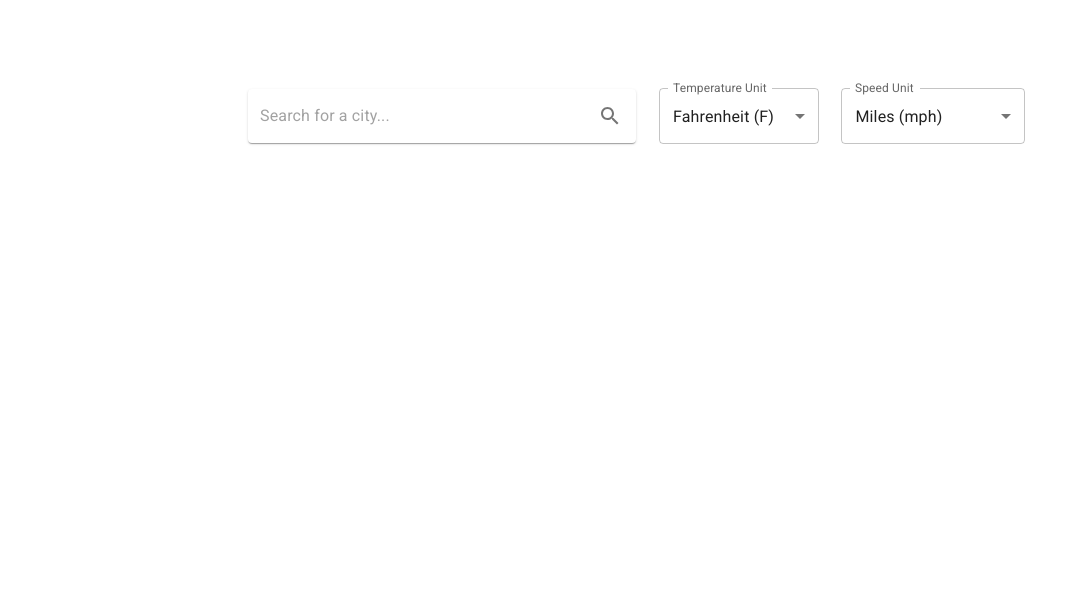
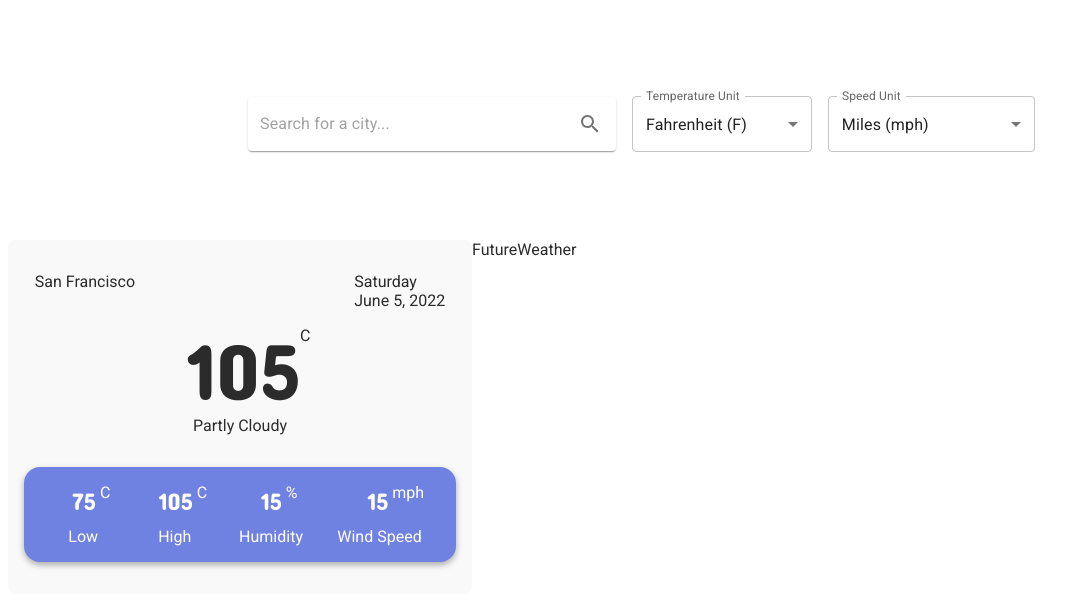
Before and after one commit to Hilarioo/Weather, a React (Create React App) app: page / in a window 1280 px wide. Shown: the top 608 px of the page, without its empty margins (0-1078 px from the left). Built offline with nearby package versions, Linux system fonts and the light colour scheme.

Commit message:
todays weather UI v1.0 complete

```diff
--- a/package.json
+++ b/package.json
@@ -37,5 +37,11 @@
       "last 1 firefox version",
       "last 1 safari version"
     ]
+  },
+  "devDependencies": {
+    "@typescript-eslint/eslint-plugin": "^5.27.0",
+    "@typescript-eslint/parser": "^5.27.0",
+    "eslint": "^8.17.0",
+    "eslint-plugin-react": "^7.30.0"
   }
 }
--- a/src/App.tsx
+++ b/src/App.tsx
@@ -2,13 +2,19 @@ import React, { FC } from "react";
 
 // Import components
 import Search from "./components/search/Search";
+import Today from "./components/today/TodayWeather";
+import Future from "./components/future/FutureWeather";
 
 //TODO: Modify/replace whatever you need. Add components as you see fit.
 const App: FC = () => {
   return (
-    <>
+    <div className='fx-col'>
       <Search />
-    </>
+      <div className='fx-row'>
+        <Today />
+        <Future />
+      </div>
+    </div>
   );
 };
 
--- a/src/components/today/TodayDetails.tsx
+++ b/src/components/today/TodayDetails.tsx
@@ -1,7 +1,45 @@
 import React from "react";
 
 const TodayDetails = () => {
-  return <div>TodayDetails</div>;
+  return (
+    <div className='today-details fx-row'>
+      {/* Low Temp */}
+      <div className='l-temp fx-col'>
+        <div className='num-unit fx-row'>
+          <p className='num'>75</p>
+          <span className='unit'>C</span>
+        </div>
+        <span className='text'>Low</span>
+      </div>
+
+      {/* High Temp */}
+      <div className='h-temp fx-col'>
+        <div className='num-unit fx-row'>
+          <p className='num'>105</p>
+          <span className='unit'>C</span>
+        </div>
+        <span className='text'>High</span>
+      </div>
+
+      {/* Humidity */}
+      <div className='humidity fx-col'>
+        <div className='num-unit fx-row'>
+          <p className='num'>15</p>
+          <span className='unit'>%</span>
+        </div>
+        <span className='text'>Humidity</span>
+      </div>
+
+      {/* Wind Speed */}
+      <div className='wind fx-col'>
+        <div className='num-unit fx-row'>
+          <p className='num'>15</p>
+          <span className='unit'>mph</span>
+        </div>
+        <span className='text'>Wind Speed</span>
+      </div>
+    </div>
+  );
 };
 
 export default TodayDetails;
--- a/src/components/today/TodayWeather.tsx
+++ b/src/components/today/TodayWeather.tsx
@@ -1,7 +1,27 @@
 import React from "react";
 
+// child components
+import MoreDetails from "./TodayDetails";
+
 const TodayWeather = () => {
-  return <div>TodayWeather</div>;
+  return (
+    <div className='c-today'>
+      <div className='header fx-row'>
+        <p>San Francisco</p>
+        <p>
+          Saturday <br /> June 5, 2022
+        </p>
+      </div>
+      <div className='current-temp fx-col'>
+        <div className='num-unit fx-row'>
+          <p className='num'>105</p>
+          <span className='unit'>C</span>
+        </div>
+        <span className='text'>Partly Cloudy</span>
+      </div>
+      <MoreDetails />
+    </div>
+  );
 };
 
 export default TodayWeather;
--- a/src/css/styles.css
+++ b/src/css/styles.css
@@ -7,22 +7,14 @@
 
     /*========== Colors ==========*/
     /* Change favorite color */
-    --hue-color: 215;
+    --hue-color: 230;
     /*Purple 250 - Green 142 - Blue 230 - Pink 340*/
 
     /* HSL color mode */
-    --first-color: hsl(var(--hue-color), 69%, 61%);
-    --first-color-second: hsl(var(--hue-color), 69%, 61%);
-    --first-color-alt: hsl(var(--hue-color), 57%, 53%);
-    --first-color-lighter: hsl(var(--hue-color), 92%, 85%);
-    --title-color: hsl(var(--hue-color), 8%, 15%);
-    --text-color: hsl(var(--hue-color), 8%, 45%);
-    --text-color-light: hsl(var(--hue-color), 8%, 65%);
-    --input-color: hsl(var(--hue-color), 70%, 96%);
-    --body-color: hsl(var(--hue-color), 60%, 99%);
-    --scroll-bar-color: hsl(var(--hue-color), 12%, 90%);
-    --scroll-thumb-color: hsl(var(--hue-color), 12%, 80%);
-    --container-color: #ffffff;
+    --first-color: rgba(112, 130, 225, 1);
+    --text-color: rgba(43, 43, 43, 1);
+    --text-color-light: rgba(255, 255, 255, 1);
+    --container-color: rgba(249, 249, 249, 1);
 
     /*========== Font and typography ==========*/
     --body-font: 'Roboto', sans-serif;
@@ -59,7 +51,14 @@
     --z-modal: 1000;
 }
 
-/*========== flex ==========*/
+/* global */
+body {
+    font-size: var(--normal-font-size);
+    font-family: var(--body-font);
+    color: var(--text-color);
+}
+
+/* flex */
 .fx-col {
     display: flex;
     flex-direction: column;
@@ -84,15 +83,78 @@
     justify-content: space-evenly;
     width: 26rem;
     margin-top: 1rem;
-
 }
 
+/* Today & Today's Details */
+.c-today {
+    background-color: var(--container-color);
+    border-radius: 0.5rem;
+    padding: 1rem 1rem 2rem 1rem;
+}
+
+.header {
+    justify-content: space-between;
+    margin: 0 auto;
+    max-width: 95%;
+}
+
+.today-details {
+    background-color: var(--first-color);
+    border-radius: 1rem;
+    padding: 1rem;
+    justify-content: space-evenly;
+    filter: drop-shadow(0rem .2rem .2rem rgba(57, 57, 57, .4))
+}
+
+.num-unit {
+    margin: 0 auto;
+}
+
+.num {
+    font-family: var(--header-font);
+}
+
+.today-details .num {
+    font-size: var(--h2-font-size);
+    margin: var(--mb-0-25) var(--mb-0-25) var(--mb-0-75) var(--mb-1);
+}
+
+.current-temp .num {
+    font-size: 5rem;
+    margin-bottom: 0;
+    margin: -0.25rem 0 0 var(--mb-1);
+}
+
+.l-temp,
+.h-temp,
+.humidity,
+.wind {
+    margin: 0 1rem;
+    color: var(--text-color-light);
+    text-align: center;
+}
+
+.l-temp .text,
+.h-temp .text,
+.humidity .text,
+.wind .text {
+    font-size: var(--h4-font-size);
+}
+
+.current-temp .text {
+    text-align: center;
+    margin-bottom: 2rem;
+}
+
+.wind .num {
+    margin-left: var(--mb-2);
+}
 
 @media screen and (min-width: 900px) {
 
     /* Font size for large devices */
     :root {
-        --big-font-size: 3rem;
+        --big-font-size: 2.5rem;
         --h1-font-size: 2.25rem;
         --h2-font-size: 1.5rem;
         --h3-font-size: 1.25rem;
```
Also changed, not shown: .eslintrc.yml (added), 1 other file (tests, documents, lock files or other folders).
